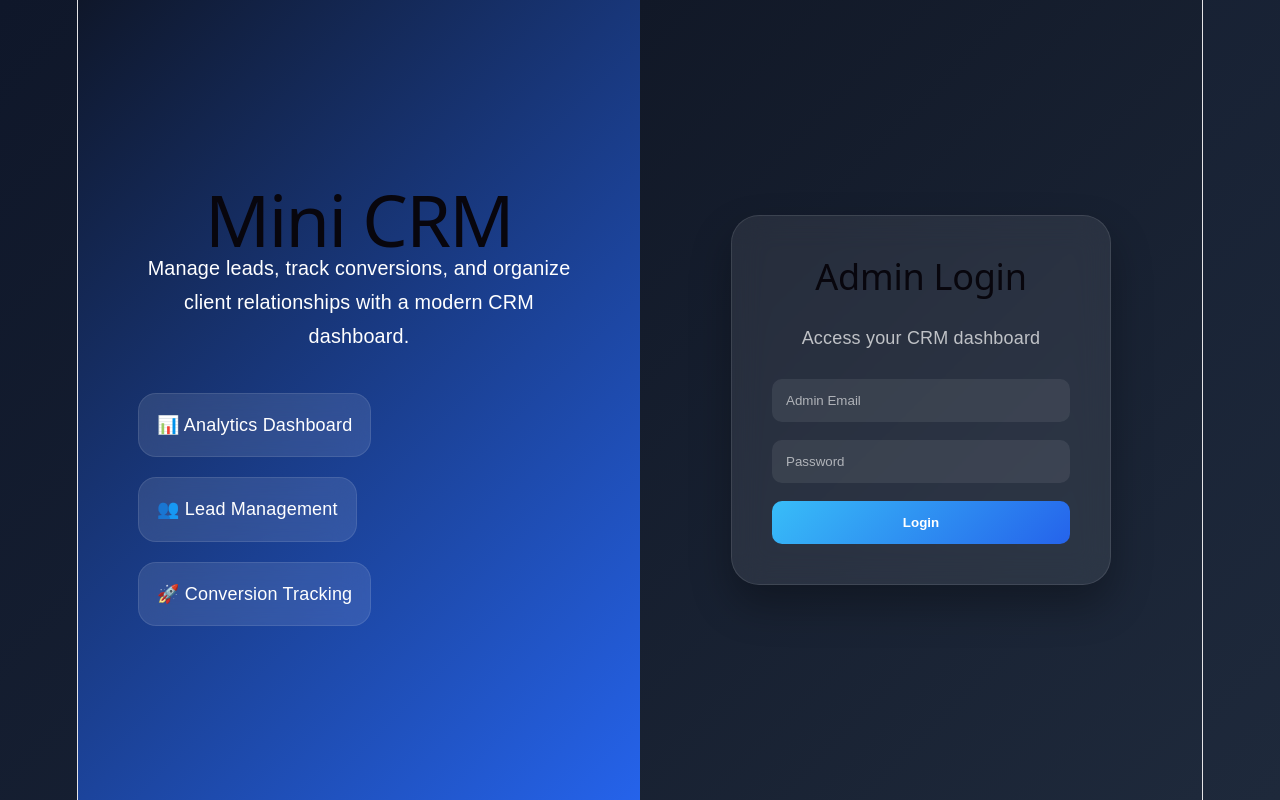
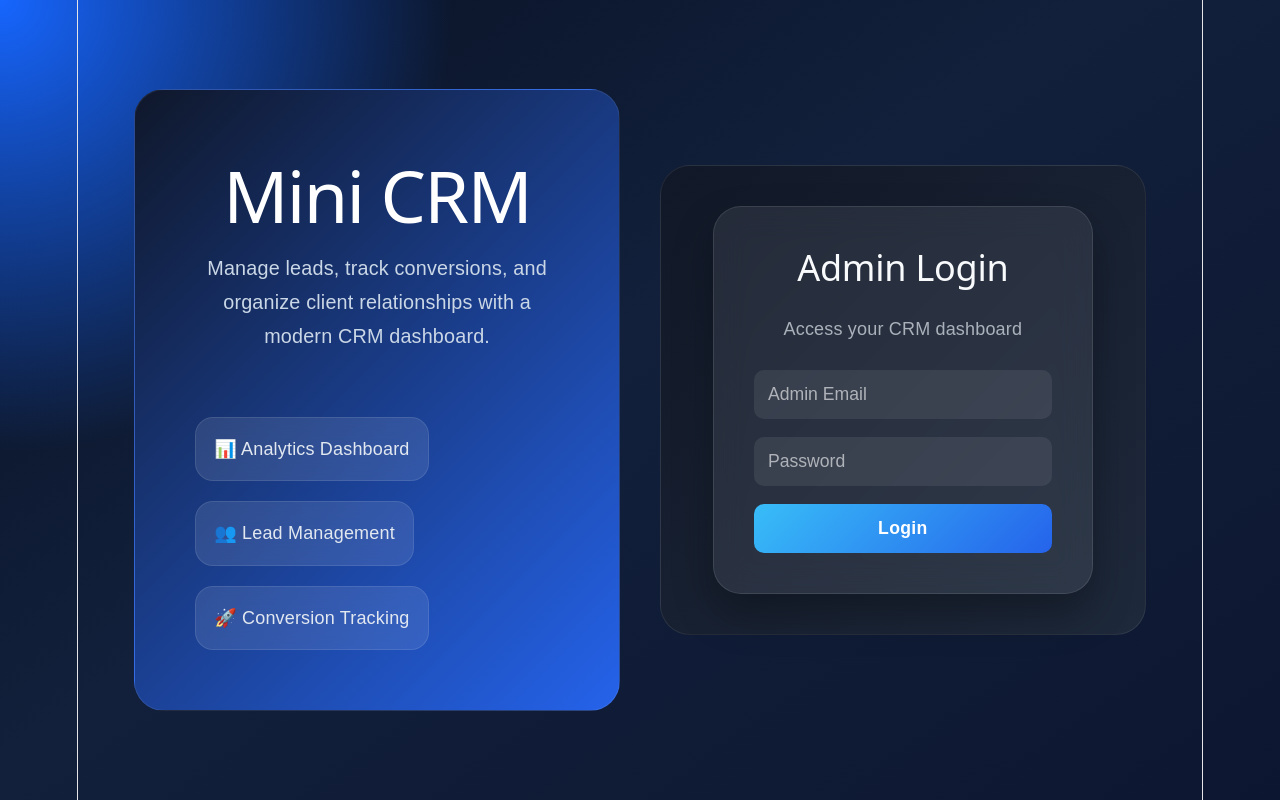
Before and after one commit to SanaShaikh171/FUTURE_FS_02, a React app in the folder frontend/: page / in a window 1280 px wide. Built offline with nearby package versions, Linux system fonts and the light colour scheme; the HTML template or start-up script is replaced by a standard one.

Commit message:
improved crm ui and theme

```diff
--- a/frontend/src/App.css
+++ b/frontend/src/App.css
@@ -6,53 +6,101 @@
 
 body.dark {
   font-family: Arial, sans-serif;
-
-  background: linear-gradient(
-    135deg,
-    #0f172a,
-    #1e293b
-  );
-
-  color: white;
-
+  background: radial-gradient(circle at top left, #1766ff 0%, transparent 30%),
+    linear-gradient(145deg, #081124 0%, #12203b 45%, #0d1630 100%);
+  color: #e2e8f0;
   min-height: 100vh;
-
-  transition: 0.3s;
+  transition: background 0.4s ease, color 0.4s ease;
 }
 
 body.light {
   font-family: Arial, sans-serif;
-
-  background: linear-gradient(
-    135deg,
-    #f1f5f9,
-    #cbd5e1
-  );
-
+  background: radial-gradient(circle at top left, rgba(59, 130, 246, 0.16) 0%, transparent 30%),
+    linear-gradient(145deg, #f8fafc 0%, #e2e8f0 45%, #cbd5e1 100%);
   color: #111827;
-
   min-height: 100vh;
-
-  transition: 0.3s;
+  transition: background 0.4s ease, color 0.4s ease;
 }
 
 .dashboard {
   width: 90%;
   max-width: 1300px;
-
   margin: auto;
-
   padding: 40px 0;
+  color: #e2e8f0;
 }
 
 .title {
   text-align: center;
-
   margin-bottom: 30px;
-
   font-size: 2.5rem;
+  color: #f8fafc;
+  text-transform: uppercase;
+  letter-spacing: 0.05em;
 }
 
+.login-page {
+  min-height: 100vh;
+  display: grid;
+  grid-template-columns: 1.1fr 0.9fr;
+  gap: 40px;
+  align-items: center;
+  width: 90%;
+  max-width: 1300px;
+  margin: 0 auto;
+  padding: 40px 0;
+}
+
+.login-left,
+.login-right {
+  border-radius: 30px;
+  padding: 40px;
+  background: rgba(255, 255, 255, 0.06);
+  border: 1px solid rgba(255, 255, 255, 0.08);
+  backdrop-filter: blur(20px);
+}
+
+.login-left {
+  display: flex;
+  flex-direction: column;
+  gap: 24px;
+}
+
+.login-left h1 {
+  font-size: 3rem;
+  color: #ffffff;
+}
+
+.login-left p {
+  line-height: 1.75;
+  color: #cad7e6;
+}
+
+.login-features {
+  display: grid;
+  gap: 14px;
+}
+
+.feature-card {
+  padding: 18px 20px;
+  border-radius: 16px;
+  border: 1px solid rgba(56, 189, 248, 0.18);
+  background: rgba(15, 23, 42, 0.64);
+  color: #e2e8f0;
+}
+
+.search-input {
+  width: 100%;
+  margin: 24px 0;
+  border-radius: 14px;
+  border: 1px solid rgba(148, 163, 184, 0.2);
+  background: rgba(255, 255, 255, 0.08);
+  color: #e2e8f0;
+}
+
+.search-input::placeholder {
+  color: rgba(226, 232, 240, 0.7);
+}
 
 /* LOGIN */
 
@@ -68,43 +116,65 @@ body.light {
 
 .login-form {
   width: 350px;
-
   display: flex;
-
   flex-direction: column;
-
   gap: 15px;
-
-  padding: 30px;
-
-  border-radius: 20px;
-
-  background: rgba(255,255,255,0.08);
-
-  backdrop-filter: blur(12px);
-
-  border: 1px solid rgba(255,255,255,0.1);
+  padding: 32px;
+  border-radius: 22px;
+  background: rgba(15, 23, 42, 0.86);
+  backdrop-filter: blur(16px);
+  border: 1px solid rgba(255, 255, 255, 0.08);
+  box-shadow: 0 18px 50px rgba(0, 0, 0, 0.18);
 }
 
 .login-form h2 {
   text-align: center;
+  color: #f8fafc;
 }
 
 .login-form input,
-.login-form button {
-  padding: 12px;
+.login-form button,
+.lead-form input,
+.lead-form textarea,
+.lead-form button,
+select {
+  padding: 14px;
+  border-radius: 12px;
+  border: none;
+  font-size: 0.98rem;
+}
 
-  border-radius: 8px;
+.login-form input,
+.lead-form input,
+.lead-form textarea,
+select {
+  background: rgba(255, 255, 255, 0.08);
+  color: inherit;
+  border: 1px solid rgba(255, 255, 255, 0.12);
+}
 
-  border: none;
+.login-form input::placeholder,
+.lead-form input::placeholder,
+.lead-form textarea::placeholder {
+  color: rgba(226, 232, 240, 0.7);
 }
 
 .login-form button {
-  background: #38bdf8;
+  background: linear-gradient(135deg, #2563eb, #0ea5e9);
+  color: white;
+  cursor: pointer;
+  font-weight: 700;
+  letter-spacing: 0.02em;
+  transition: transform 0.25s ease, opacity 0.25s ease;
+}
 
-  color: white;
-
-  cursor: pointer;
+.login-form button:hover,
+.lead-form button:hover,
+.delete-btn:hover,
+.logout-btn:hover,
+.theme-btn:hover {
+  transform: translateY(-2px);
+  opacity: 0.95;
 }
 
 
@@ -121,39 +191,32 @@ body.light {
   margin-bottom: 30px;
 }
 .stat-card {
-  background: rgba(255,255,255,0.1);
-
-  backdrop-filter: blur(15px);
-
-  border: 1px solid rgba(255,255,255,0.1);
-
+  background: rgba(15, 23, 42, 0.88);
+  backdrop-filter: blur(18px);
+  border: 1px solid rgba(59, 130, 246, 0.22);
   border-radius: 24px;
-
-  padding: 30px;
-
+  padding: 32px;
   text-align: center;
-
-  transition: 0.3s;
-
-  box-shadow:
-    0 10px 30px rgba(0,0,0,0.2);
+  transition: transform 0.25s ease, border-color 0.25s ease;
+  box-shadow: 0 18px 48px rgba(0, 0, 0, 0.22);
 }
 
 .stat-card:hover {
-  transform: translateY(-6px);
+  transform: translateY(-8px);
+  border-color: rgba(56, 189, 248, 0.45);
 }
 
-
 .stat-card h3 {
-  margin-bottom: 10px;
-
-  color: #cbd5e1;
+  margin-bottom: 12px;
+  color: #e2e8f0;
+  text-transform: uppercase;
+  letter-spacing: 0.08em;
 }
 
 .stat-card p {
   font-size: 2rem;
-
-  font-weight: bold;
+  font-weight: 800;
+  color: #ffffff;
 }
 
 
@@ -216,69 +279,71 @@ select {
 
 table {
   width: 100%;
-
   border-collapse: collapse;
-
-  background: rgba(255,255,255,0.08);
-
-  backdrop-filter: blur(18px);
-
+  background: rgba(15, 23, 42, 0.92);
+  backdrop-filter: blur(20px);
   border-radius: 24px;
-
   overflow: hidden;
-
-  box-shadow:
-    0 10px 30px rgba(0,0,0,0.25);
+  box-shadow: 0 18px 40px rgba(0, 0, 0, 0.25);
 }
 
 th {
-  background: rgba(255,255,255,0.1);
+  background: rgba(15, 23, 42, 0.96);
+  color: #94a3b8;
+  letter-spacing: 0.04em;
+  text-transform: uppercase;
+  font-size: 0.85rem;
 }
 
 th,
 td {
   padding: 18px;
-
   text-align: left;
+  color: #e2e8f0;
 }
 
 tr {
-  border-bottom: 1px solid rgba(255,255,255,0.08);
-
+  border-bottom: 1px solid rgba(148, 163, 184, 0.12);
 }
 tr:hover {
-  background: rgba(56,189,248,0.08);
-
-  transform: scale(1.003);
+  background: rgba(56, 189, 248, 0.12);
 }
 
-/* DELETE BUTTON */
-.delete-btn {
-  background: linear-gradient(
-    135deg,
-    #ef4444,
-    #dc2626
-  );
-
+/* ACTION BUTTONS */
+.delete-btn,
+.logout-btn,
+.theme-btn {
+  display: inline-flex;
+  align-items: center;
+  justify-content: center;
   color: white;
-
   border: none;
-
-  padding: 10px 16px;
-
-  border-radius: 10px;
-
+  padding: 12px 18px;
+  border-radius: 12px;
   cursor: pointer;
-
-  transition: 0.3s;
-
-  font-weight: bold;
+  transition: transform 0.25s ease, opacity 0.25s ease, box-shadow 0.25s ease;
+  font-weight: 700;
 }
 
+.delete-btn {
+  background: linear-gradient(135deg, #ef4444, #dc2626);
+  box-shadow: 0 14px 30px rgba(220, 38, 38, 0.28);
+}
+
+.logout-btn,
+.theme-btn {
+  background: linear-gradient(135deg, #2563eb, #0ea5e9);
+  box-shadow: 0 14px 30px rgba(14, 165, 233, 0.22);
+}
+
+.logout-btn:hover,
+.theme-btn:hover,
 .delete-btn:hover {
-  transform: translateY(-2px);
+  opacity: 0.95;
+}
 
-  opacity: 0.9;
+.theme-btn {
+  margin-right: 14px;
 }
 /* MOBILE */
 
```
